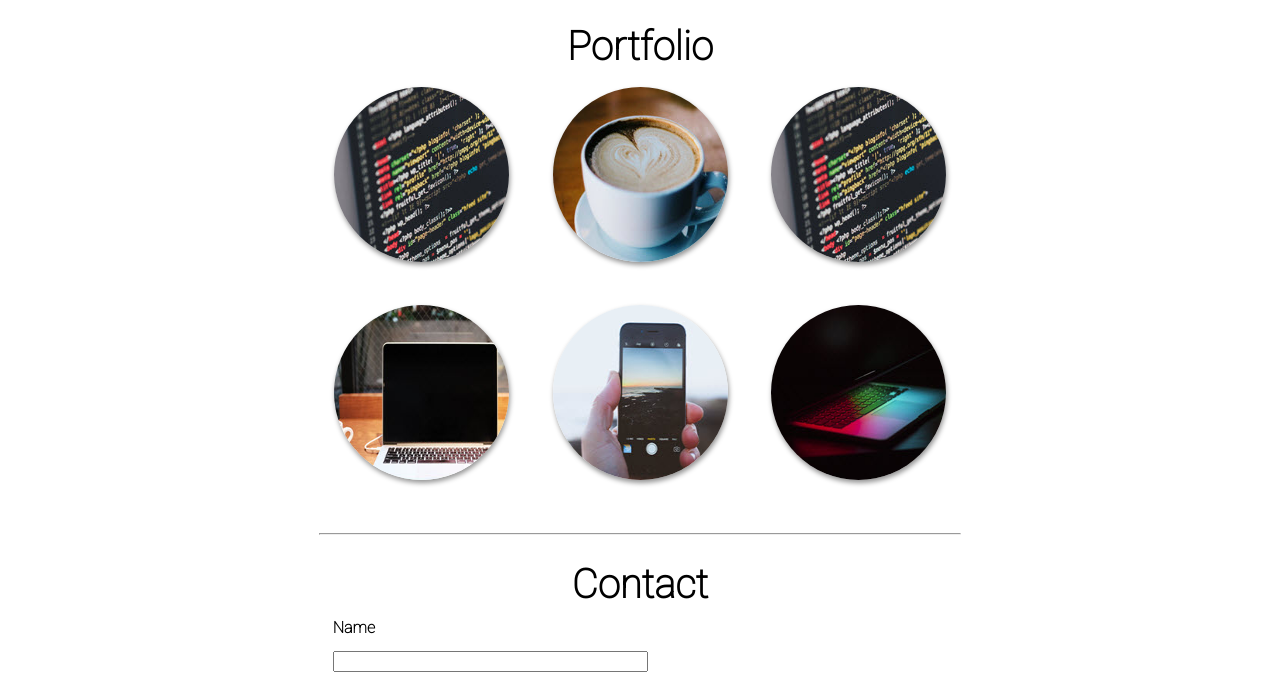
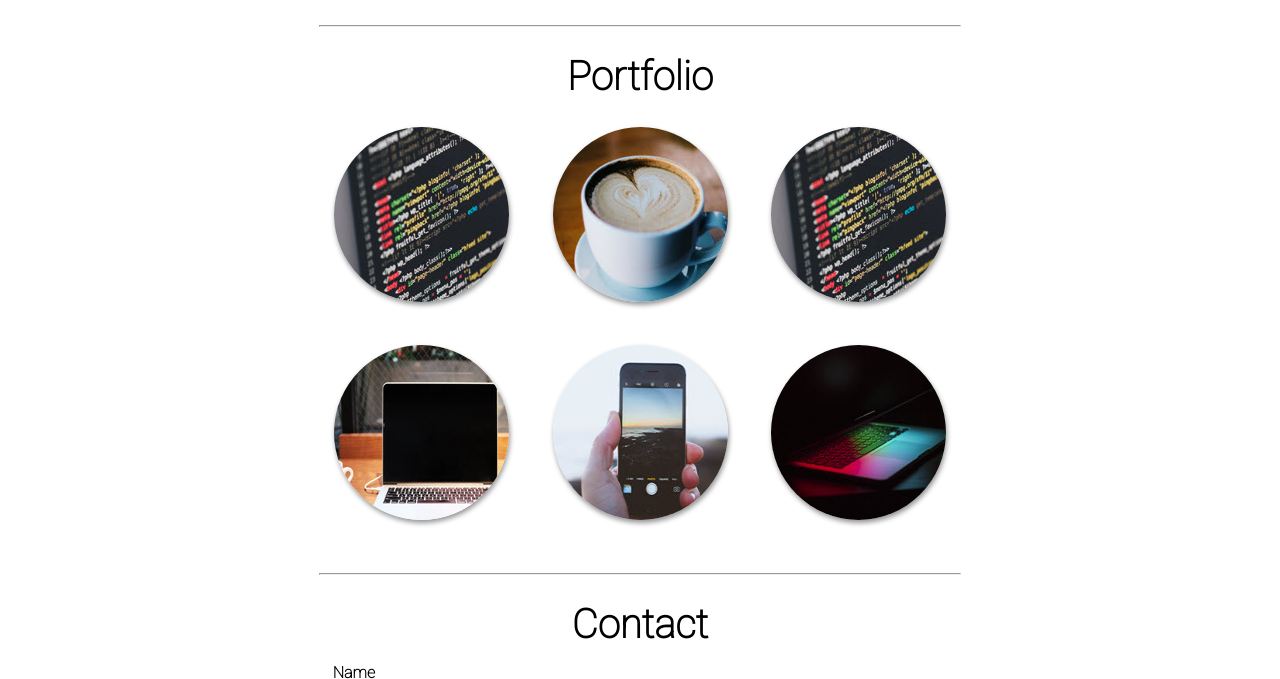
Before and after one commit to lassiterda/lassiterda.github.io, a plain HTML site: page index.html in a window 1280 px wide. Shown: the part 857-1536 px from the top of the page. Drawn offline with nearby package versions, Linux system fonts and the light colour scheme.

Commit message:
cmall styling changes

```diff
--- a/assets/css/main.css
+++ b/assets/css/main.css
@@ -1,5 +1,4 @@
 body {
-  margin: 0px;
   font-family: 'Roboto', Sans-Serif;
   text-align: center;
 }
@@ -116,11 +115,11 @@ hr {
 
 h2 {
   font-size: 40px;
-  margin: 0;
+  margin: 10px 0;
 }
 
 p {
-padding: 5px 0;
+padding: 10px 0;
 }
 
 .round {
```
